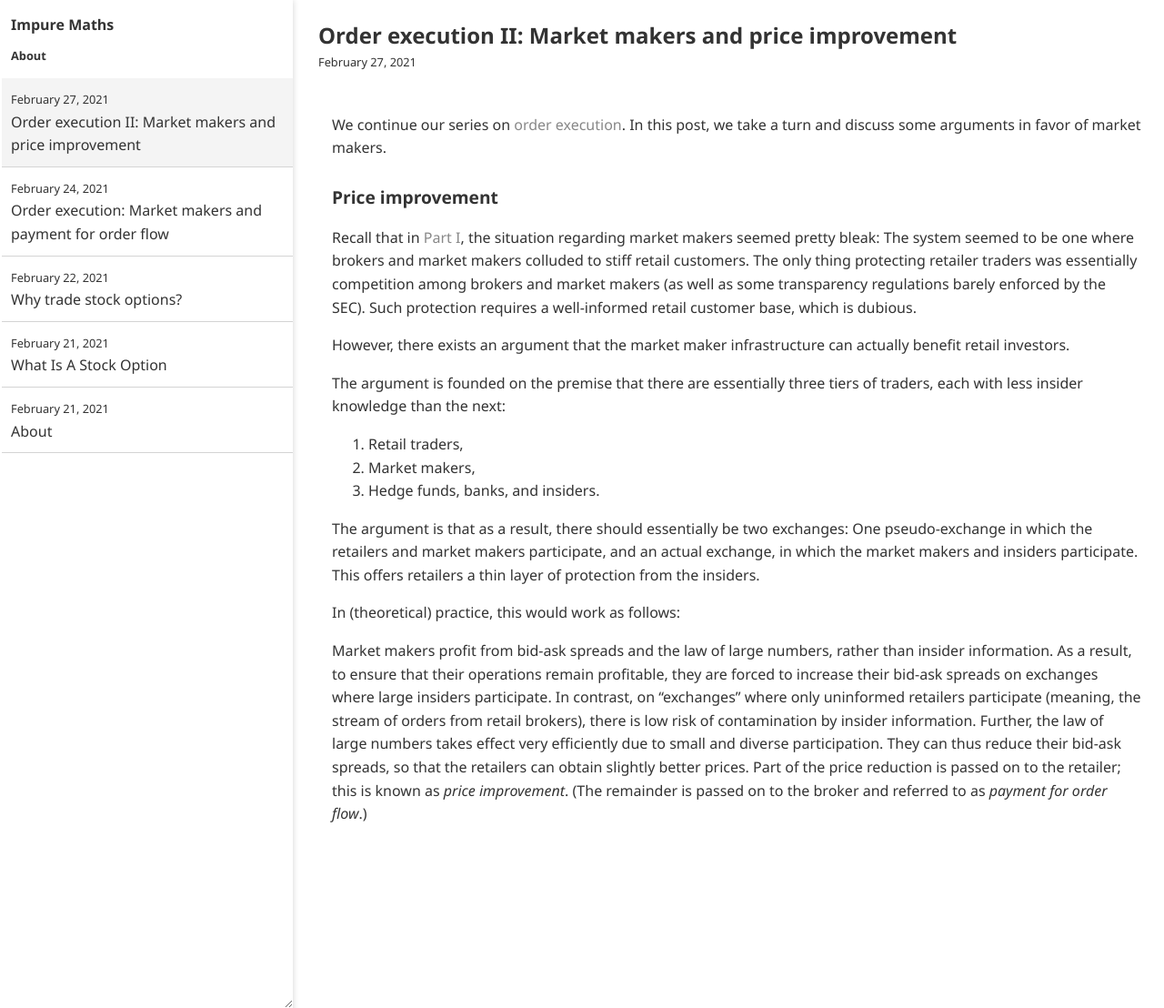
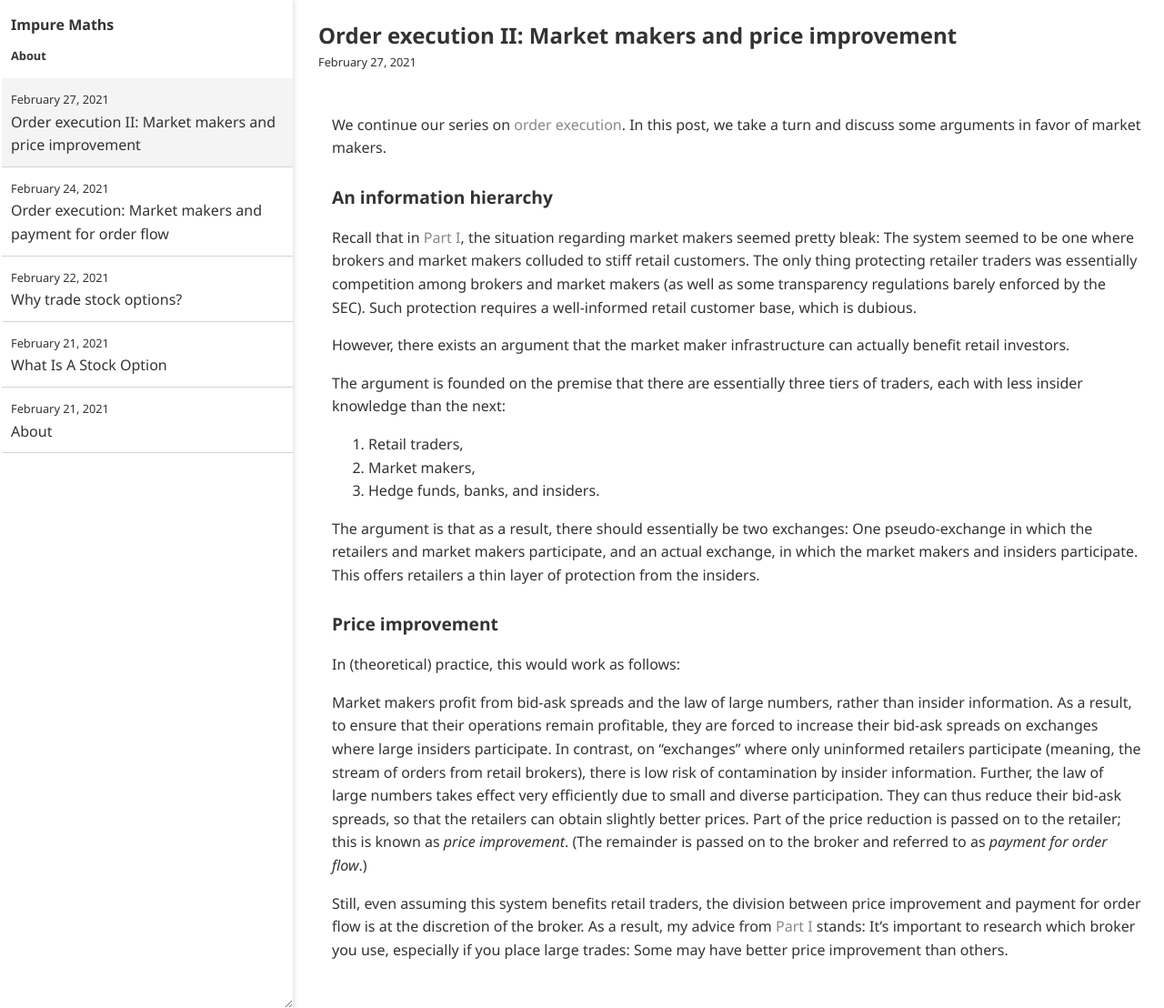
Before and after one commit to impuremaths/impuremaths.github.io, a Jekyll site: the page built from _posts/2021-02-27-order-execution-ii.md, in a window 1280 px wide and 1108 px high. Shown: the whole window at 91% size. Built offline with Jekyll 4.4.1, drawn with Linux system fonts in a browser that asks for light colours.

Commit message:
Update 2021-02-27-order-execution-ii.md

```diff
--- a/_posts/2021-02-27-order-execution-ii.md
+++ b/_posts/2021-02-27-order-execution-ii.md
@@ -4,7 +4,7 @@
 
 We continue our series on [order execution]({{ "" | relative_url }}{% post_url 2021-02-24-order-execution %}). In this post, we take a turn and discuss some arguments in favor of market makers.
 
-### Price improvement
+### An information hierarchy
 
 Recall that in [Part I]({{ "" | relative_url }}{% post_url 2021-02-24-order-execution %}), the situation regarding market makers seemed pretty bleak: The system seemed to be one where brokers and market makers colluded to stiff retail customers. The only thing protecting retailer traders was essentially competition among brokers and market makers (as well as some transparency regulations barely enforced by the SEC). Such protection requires a well-informed retail customer base, which is dubious.
 
@@ -18,6 +18,10 @@
 
 The argument is that as a result, there should essentially be two exchanges: One pseudo-exchange in which the retailers and market makers participate, and an actual exchange, in which the market makers and insiders participate. This offers retailers a thin layer of protection from the insiders.
 
+### Price improvement
+
 In (theoretical) practice, this would work as follows:
 
 Market makers profit from bid-ask spreads and the law of large numbers, rather than insider information. As a result, to ensure that their operations remain profitable, they are forced to increase their bid-ask spreads on exchanges where large insiders participate. In contrast, on "exchanges" where only uninformed retailers participate (meaning, the stream of orders from retail brokers), there is low risk of contamination by insider information. Further, the law of large numbers takes effect very efficiently due to small and diverse participation. They can thus reduce their bid-ask spreads, so that the retailers can obtain slightly better prices. Part of the price reduction is passed on to the retailer; this is known as _price improvement_. (The remainder is passed on to the broker and referred to as _payment for order flow_.)
+
+Still, even assuming this system benefits retail traders, the division between price improvement and payment for order flow is at the discretion of the broker. As a result, my advice from [Part I]({{ "" | relative_url }}{% post_url 2021-02-24-order-execution %}) stands: It's important to research which broker you use, especially if you place large trades: Some may have better price improvement than others.
```
